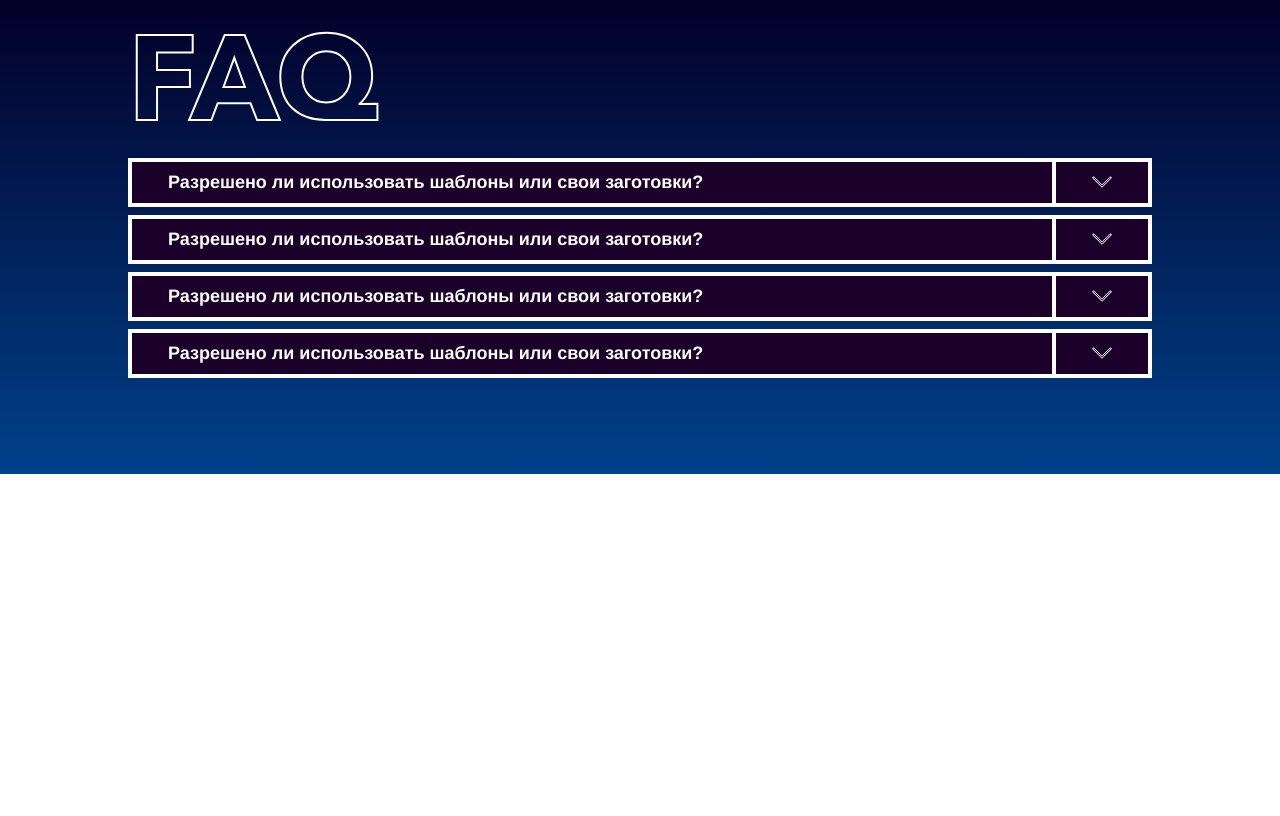
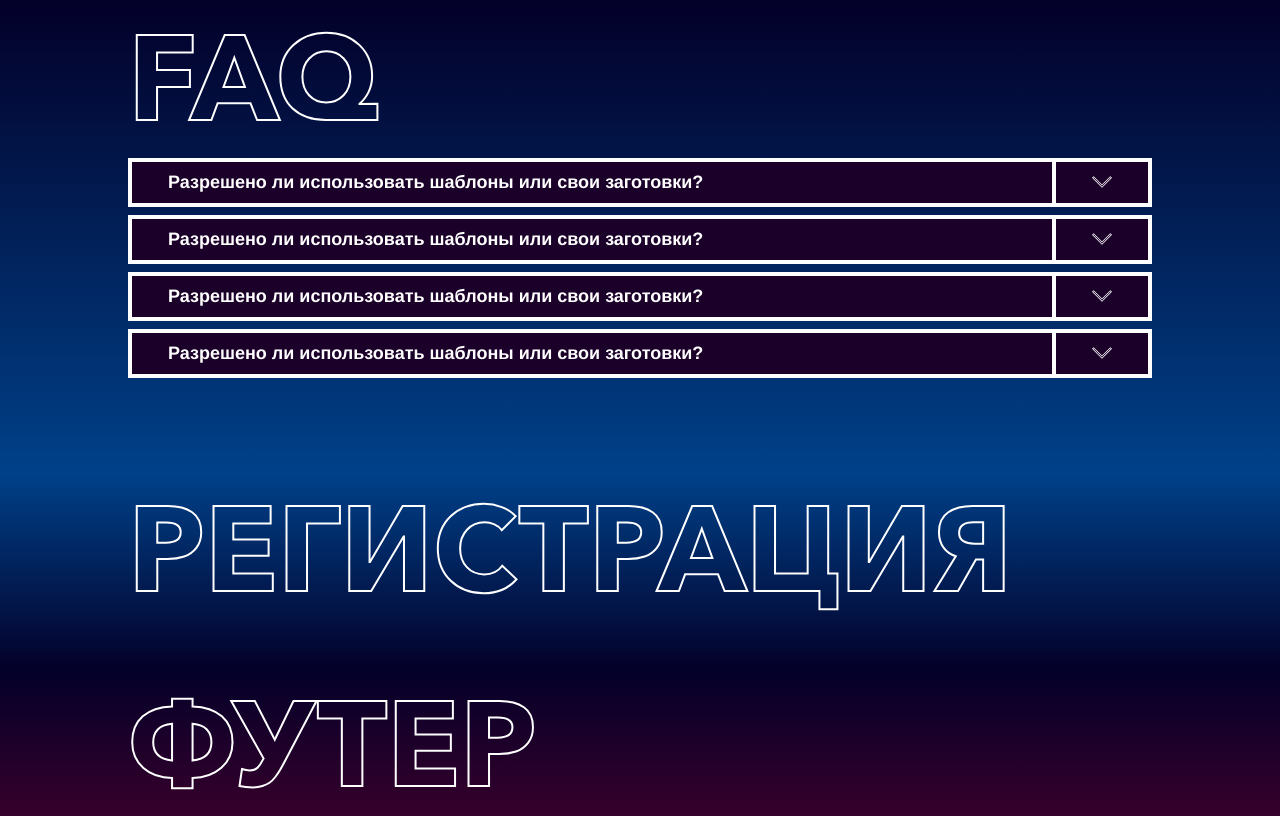
Before and after one commit to Terro216/HahathonLanding, a plain HTML site: page index.html in a window 1280 px wide. Shown: the part 2915-3731 px from the top of the page. Before the commit the page ends 3389 px from the top, so only its background shows below. Drawn offline with Linux system fonts and the light colour scheme.

Commit message:
Finished main layout

```diff
--- a/index.html
+++ b/index.html
@@ -156,5 +156,17 @@
       </li>
     </ul>
   </section>
+
+<!--  Registration -->
+  <section id="registration-section">
+    <h2 class="text__header">Регистрация</h2>
+  </section>
+
+<!-- Footer-->
+  <div id="footer">
+    <footer>
+      <h2 class="text__header">Футер</h2>
+    </footer>
+  </div>
 </body>
 </html>
--- a/style.css
+++ b/style.css
@@ -7,6 +7,8 @@
 @import "styles/tasks.css";
 @import "styles/prises.css";
 @import "styles/faq.css";
+@import "styles/registration.css";
+@import "styles/footer.css";
 
 /* Default layout settings*/
 * {
--- /dev/null
+++ b/styles/footer.css
@@ -0,0 +1,5 @@
+/* Footer */
+#footer {
+  background: linear-gradient(to top, #36002b, #030029);
+  padding-bottom: 0 !important;
+}
--- /dev/null
+++ b/styles/registration.css
@@ -0,0 +1,5 @@
+/* Registration */
+#registration-section {
+  background: linear-gradient(to bottom, #004189, #030029);
+  padding-bottom: 48px;
+}
```
